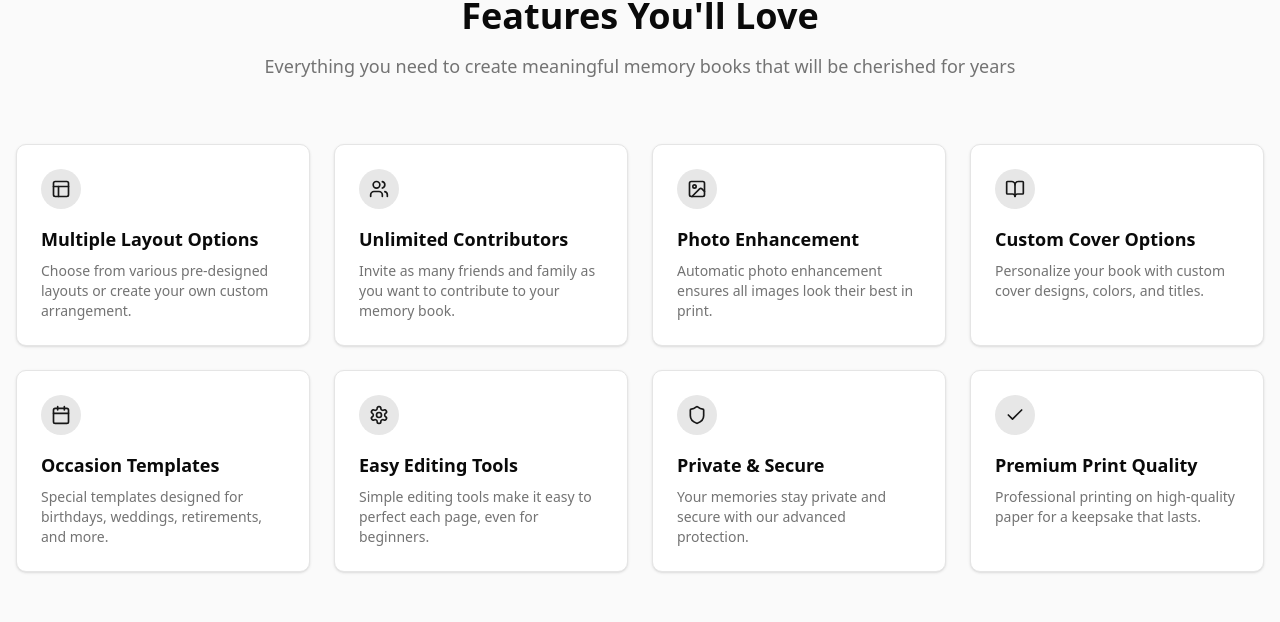
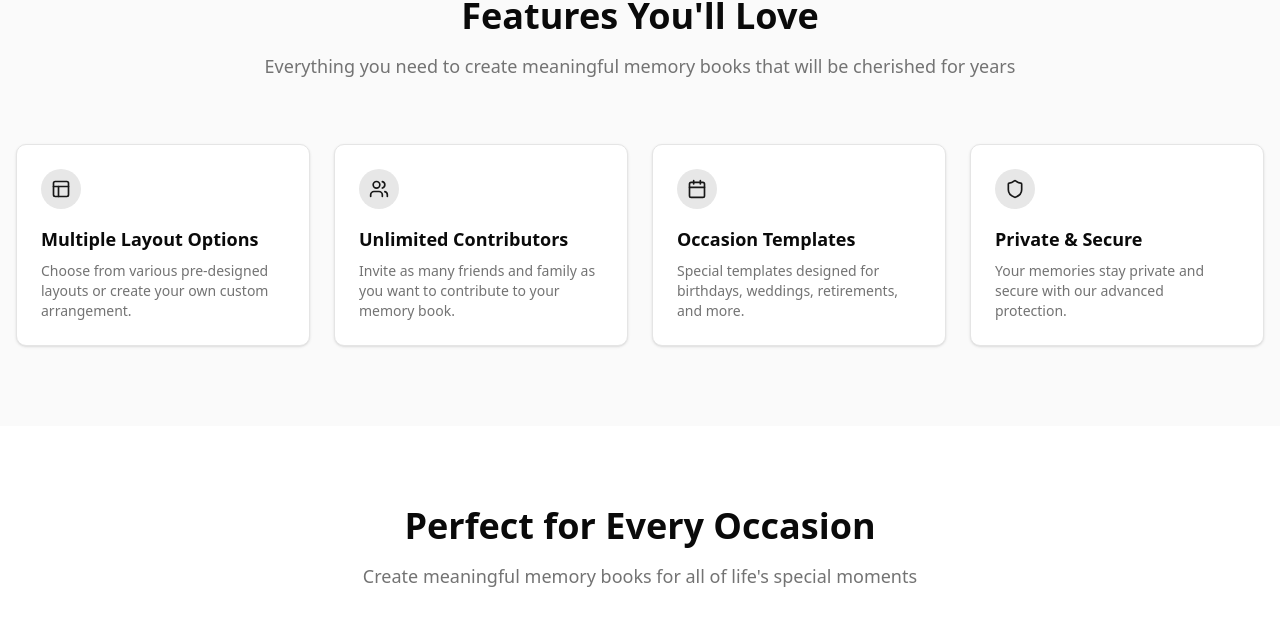
Before and after one commit to ppratik07/moments, a Next.js app in the folder moments/: page / in a window 1280 px wide. Shown: the part 1507-2129 px from the top of the page. Built offline with nearby package versions, Linux system fonts and the light colour scheme; no server answers.

Commit message:
Commenting out the Cars temportarily

```diff
--- a/moments/components/landing/Features.tsx
+++ b/moments/components/landing/Features.tsx
@@ -5,7 +5,7 @@ import {
   Check,
   Layout,
   Users,
-  Image,
+  // Image,
   BookOpen,
   Calendar,
   Settings,
@@ -50,36 +50,36 @@ const Features = () => {
       title: "Unlimited Contributors",
       description: "Invite as many friends and family as you want to contribute to your memory book."
     },
-    {
-      icon: <Image className="h-5 w-5" />,
-      title: "Photo Enhancement",
-      description: "Automatic photo enhancement ensures all images look their best in print."
-    },
-    {
-      icon: <BookOpen className="h-5 w-5" />,
-      title: "Custom Cover Options",
-      description: "Personalize your book with custom cover designs, colors, and titles."
-    },
+    // {
+    //   icon: <Image className="h-5 w-5" />,
+    //   title: "Photo Enhancement",
+    //   description: "Automatic photo enhancement ensures all images look their best in print."
+    // },
+    // {
+    //   icon: <BookOpen className="h-5 w-5" />,
+    //   title: "Custom Cover Options",
+    //   description: "Personalize your book with custom cover designs, colors, and titles."
+    // },
     {
       icon: <Calendar className="h-5 w-5" />,
       title: "Occasion Templates",
       description: "Special templates designed for birthdays, weddings, retirements, and more."
     },
-    {
-      icon: <Settings className="h-5 w-5" />,
-      title: "Easy Editing Tools",
-      description: "Simple editing tools make it easy to perfect each page, even for beginners."
-    },
+    // {
+    //   icon: <Settings className="h-5 w-5" />,
+    //   title: "Easy Editing Tools",
+    //   description: "Simple editing tools make it easy to perfect each page, even for beginners."
+    // },
     {
       icon: <Shield className="h-5 w-5" />,
       title: "Private & Secure",
       description: "Your memories stay private and secure with our advanced protection."
     },
-    {
-      icon: <Check className="h-5 w-5" />,
-      title: "Premium Print Quality",
-      description: "Professional printing on high-quality paper for a keepsake that lasts."
-    }
+    // {
+    //   icon: <Check className="h-5 w-5" />,
+    //   title: "Premium Print Quality",
+    //   description: "Professional printing on high-quality paper for a keepsake that lasts."
+    // }
   ];
 
   return (
```
